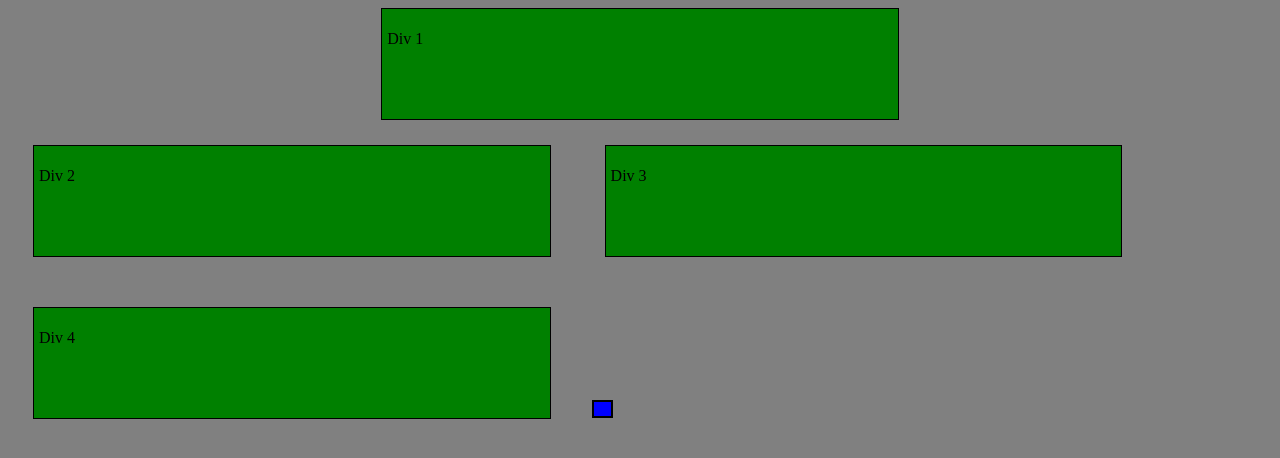
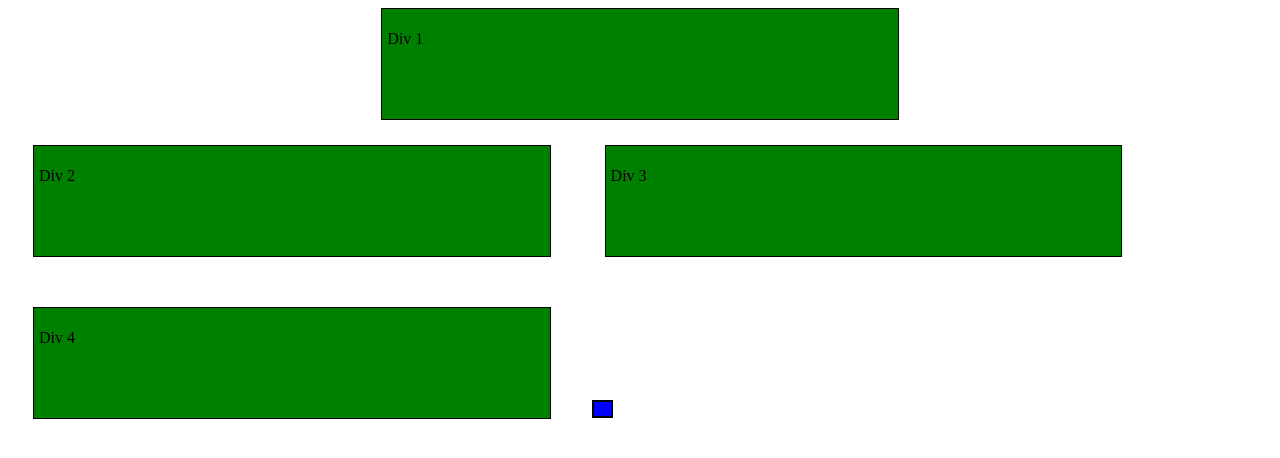
Before and after one commit to MarkPillco/Assignment5, a plain HTML site: page index.html in a window 1280 px wide. Drawn offline with Linux system fonts and the light colour scheme.

Commit message:
Removed body

```diff
--- a/stylesheets/style.css
+++ b/stylesheets/style.css
@@ -1,9 +1,3 @@
-body{
-	background: grey url("../images/");
-
-}
-
-
 div{
 	width: 40%;
 	height: 100px;
```
